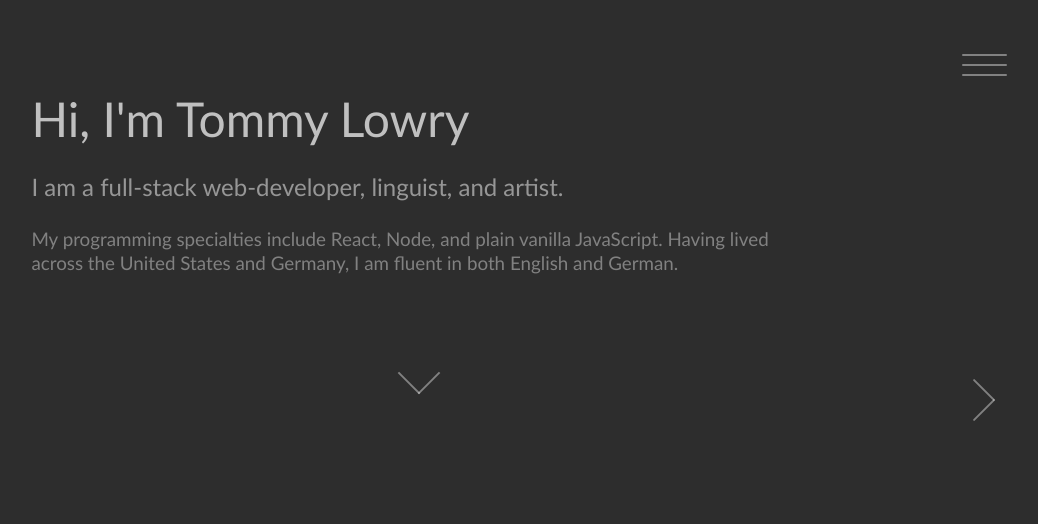
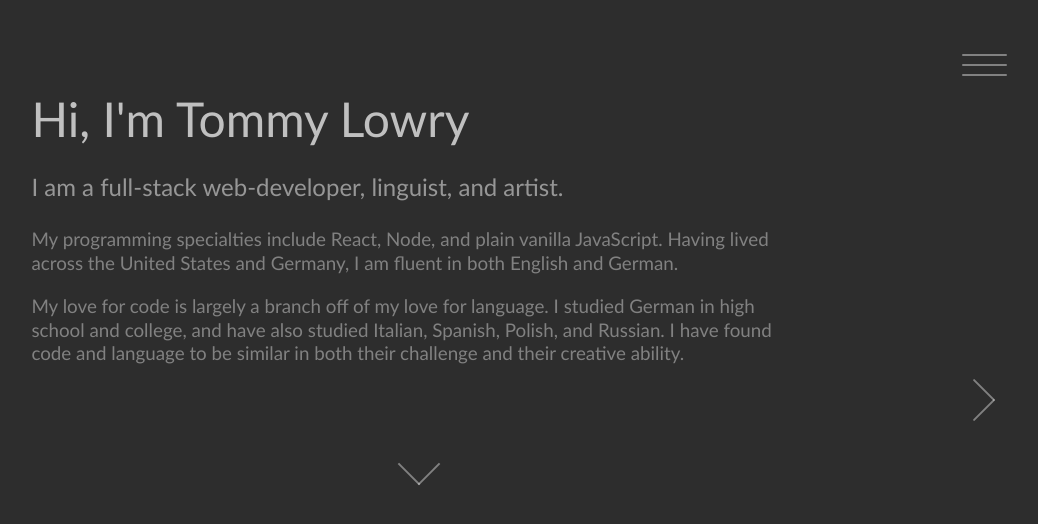
Before and after one commit to Tommydreamer57/react-portfolio, a React (Create React App) app: page / in a window 1280 px wide. Shown: the top 524 px of the page, without its empty margins (221-1259 px from the left). Built offline with nearby package versions, Linux system fonts and the light colour scheme.

Commit message:
finished bio

```diff
--- a/src/components/Scrollbar/Scrollbar.js
+++ b/src/components/Scrollbar/Scrollbar.js
@@ -17,10 +17,13 @@ export default class Srollbar extends Component {
         this.setSize()
         document.getElementById("App").addEventListener('scroll', this.scroll)
         window.addEventListener('resize', this.setSize)
-        window.addEventListener('click', this.setSize)
+        window.addEventListener('click', () => {
+            setTimeout(this.setSize, 100)
+            setTimeout(this.setSize, 550)
+            setTimeout(this.setSize, 1000)
+        })
     }
     setSize = () => {
-        // console.log('setting size')
         // grab constants to save on this.const
         let contentHeight = 0
         let viewHeight = window.innerHeight
--- a/src/components/views/About/About.css
+++ b/src/components/views/About/About.css
@@ -18,7 +18,7 @@
     #About .button-wrapper button h4 {
       color: rgba(255, 255, 255, 0);
       position: absolute;
-      top: 1rem;
+      top: 0.75rem;
       transition: color 0.3s, top 0.15s cubic-bezier(0.65, 0.15, 0, 1); }
     #About .button-wrapper button .wrapper {
       margin: -5px;
--- a/src/components/views/About/About.js
+++ b/src/components/views/About/About.js
@@ -21,9 +21,12 @@ export default class About extends Component {
             intro: "I am a full-stack web-developer, linguist, and artist.",
             more: [
                 "My programming specialties include React, Node, and plain vanilla JavaScript. Having lived across the United States and Germany, I am fluent in both English and German.",
+                "My love for code is largely a branch off of my love for language. I studied German in high school and college, and have also studied Italian, Spanish, Polish, and Russian. I have found code and language to be similar in both their challenge and their creative ability.",
                 "Since completing a project on information theory in 8th grade, I have always taken interest in information and how it is transmitted and received in all its different forms - audible communication, words, connotations, body-language, ink on paper, or pixels on a screen.",
-                "In high school I studied German and developed a love for language. I continued studying German through high school then spent two years in Germany before returning to America to continue my studies.",
-                "It wasn't until spring of 2017 that I realized that",
+                "This project marked the beginning of my fascination with language and communication.",
+                "In high school I studied German and developed a greater love for language. I continued studying German through high school then spent two years in Germany before returning to America to continue my studies.",
+                "During my third year of college I realized that my talent for human language might be transferrable to computer language. With that realization I knew I had to learn to code.",
+                "I decided to put off my language studies until I have the opportunity to learn each language in its native land, and devote my current efforts to this new realm of communication.",
             ]
         }
     }
@@ -41,12 +44,15 @@ export default class About extends Component {
             <div className="content" id="About">
                 <h1>{this.bio.greeting}</h1>
                 <h3>{this.bio.intro}</h3>
-                <p>{this.bio.more[0]}</p>
+                {
+                    this.bio.more.slice(0, 2).map(More)
+                }
                 <div className="more-info" style={{
                     maxHeight: this.state.open ? "500vh" : "1px"
                 }}>
+                    <p style={{ textAlign: "center" }}>...</p>
                     {
-                        this.bio.more.slice(1).map(More)
+                        this.bio.more.slice(2).map(More)
                     }
                 </div>
                 <div className="button-wrapper">
--- a/src/components/views/About/About.scss
+++ b/src/components/views/About/About.scss
@@ -19,14 +19,12 @@
             h4 {
                 color: rgba(255, 255, 255, 0);
                 position: absolute;
-                top: 1rem;
+                top: 0.75rem;
                 transition: color 0.3s, top 0.15s cubic-bezier(.65,.15,0,1);
-                // transition-delay: 0.15s;
             }
             .wrapper {
                 margin: -5px;
                 transition: margin 0.3s cubic-bezier(.65,.15,0,1);
-                // margin:0 -14.5px;
             }
             .button-line {
                 width: 30px;
@@ -50,12 +48,6 @@
                 top: 0.25rem;
                 color: rgba(255, 255, 255, 0.4);
             }
-            #left {
-                // transform: rotate(-150deg); // translateX(14.5px);
-            }
-            #right {
-                // transform: rotate(150deg); // translateX(-14.5px);
-            }
         }
         .less-arrow {
             #left {
@@ -65,13 +57,5 @@
                 transform: rotate(225deg); // translateX(-14.5px);
             }
         }
-        .less-arrow:hover {
-            #left {
-                // transform: rotate(-210deg); // translateX(14.5px);
-            }
-            #right {
-                // transform: rotate(210deg); // translateX(-14.5px);
-            }
-        }
     }
 }
```
